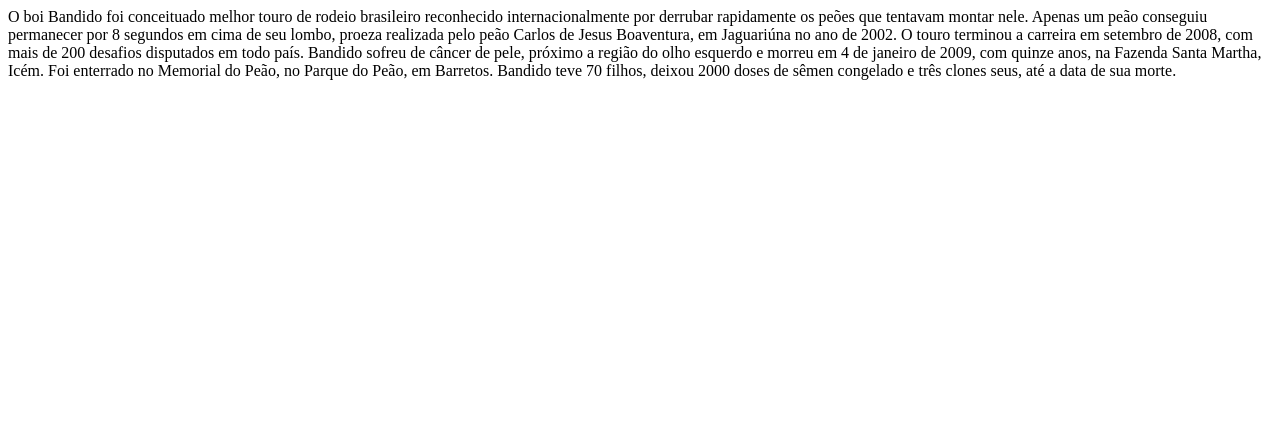
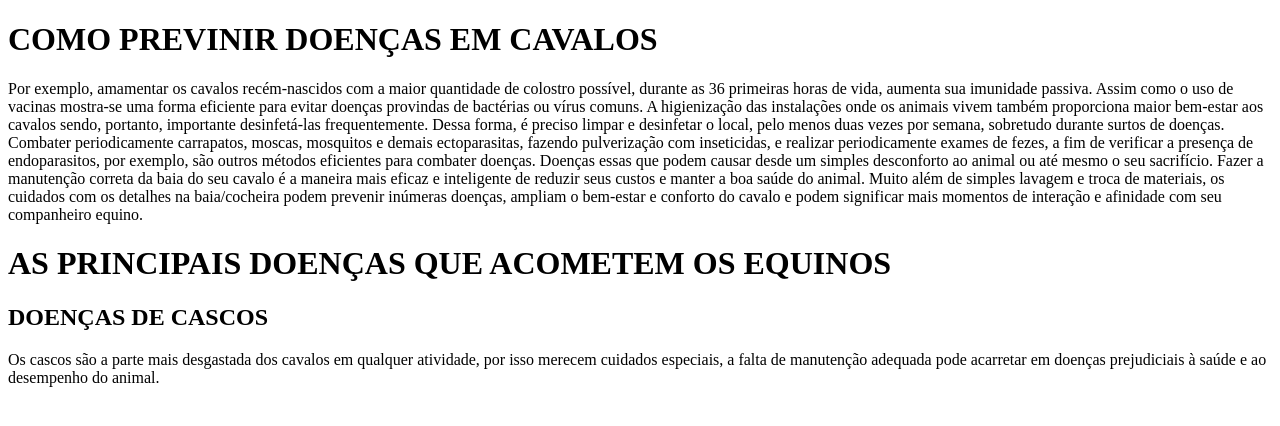
Before and after one commit to furiadanoite/pensamentocomputasional, a plain HTML site: page index.html in a window 1280 px wide. Drawn offline with Linux system fonts and the light colour scheme.

Commit message:
volochen

```diff
--- a/index.html
+++ b/index.html
@@ -1 +1,23 @@
-O boi Bandido foi conceituado melhor touro de rodeio brasileiro reconhecido internacionalmente por derrubar rapidamente os peões que tentavam montar nele. Apenas um peão conseguiu permanecer por 8 segundos em cima de seu lombo, proeza realizada pelo peão Carlos de Jesus Boaventura, em Jaguariúna no ano de 2002. O touro terminou a carreira em setembro de 2008, com mais de 200 desafios disputados em todo país. Bandido sofreu de câncer de pele, próximo a região do olho esquerdo e morreu em 4 de janeiro de 2009, com quinze anos, na Fazenda Santa Martha, Icém. Foi enterrado no Memorial do Peão, no Parque do Peão, em Barretos. Bandido teve 70 filhos, deixou 2000 doses de sêmen congelado e três clones seus, até a data de sua morte.
+<!DOCTYPE html>
+<html lang="en" dir="ltr">
+  <head>
+    <meta charset="utf-8">
+    <title></title>
+  </head>
+  <body>
+    <h1>COMO PREVINIR DOENÇAS EM CAVALOS</h1>
+    <p>Por exemplo, amamentar os cavalos recém-nascidos com a maior quantidade de colostro possível, durante as 36 primeiras horas de vida, aumenta sua imunidade passiva. Assim como o uso de vacinas mostra-se uma forma eficiente para evitar doenças provindas de bactérias ou vírus comuns.
+
+A higienização das instalações onde os animais vivem também proporciona maior bem-estar aos cavalos sendo, portanto, importante desinfetá-las frequentemente. Dessa forma, é preciso limpar e desinfetar o local, pelo menos duas vezes por semana, sobretudo durante surtos de doenças.
+
+Combater periodicamente carrapatos, moscas, mosquitos e demais ectoparasitas, fazendo pulverização com inseticidas, e realizar periodicamente exames de fezes, a fim de verificar a presença de endoparasitos, por exemplo, são outros métodos eficientes para combater doenças.
+
+Doenças essas que podem causar desde um simples desconforto ao animal ou até mesmo o seu sacrifício.
+
+Fazer a manutenção correta da baia do seu cavalo é a maneira mais eficaz e inteligente de reduzir seus custos e manter a boa saúde do animal.
+
+Muito além de simples lavagem e troca de materiais, os cuidados com os detalhes na baia/cocheira podem prevenir inúmeras doenças, ampliam o bem-estar e conforto do cavalo e podem significar mais momentos de interação e afinidade com seu companheiro equino.</p>
+
+<h1>AS PRINCIPAIS DOENÇAS QUE ACOMETEM OS EQUINOS</h1>
+<h2>DOENÇAS DE CASCOS</h2>
+<p>Os cascos são a parte mais desgastada dos cavalos em qualquer atividade, por isso merecem cuidados especiais, a falta de manutenção adequada pode acarretar em doenças prejudiciais à saúde e ao desempenho do animal.</p>
```
